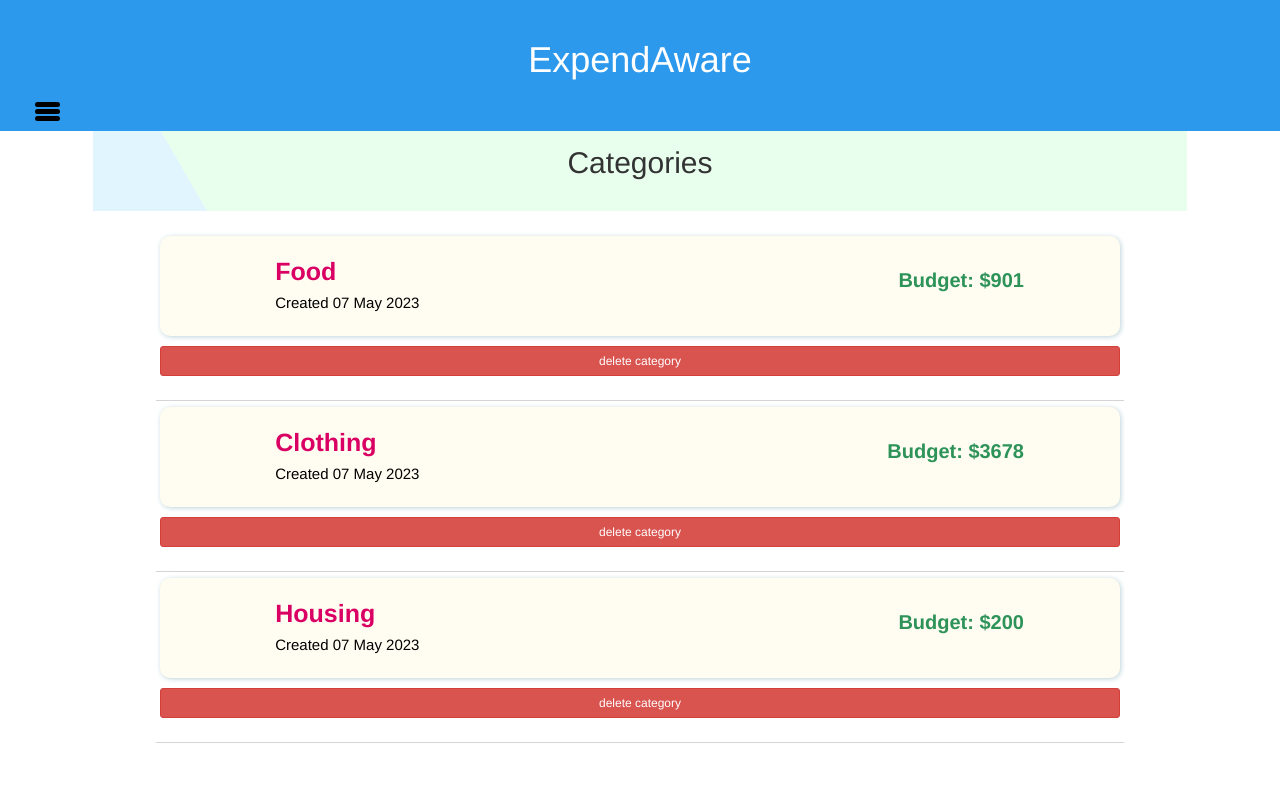
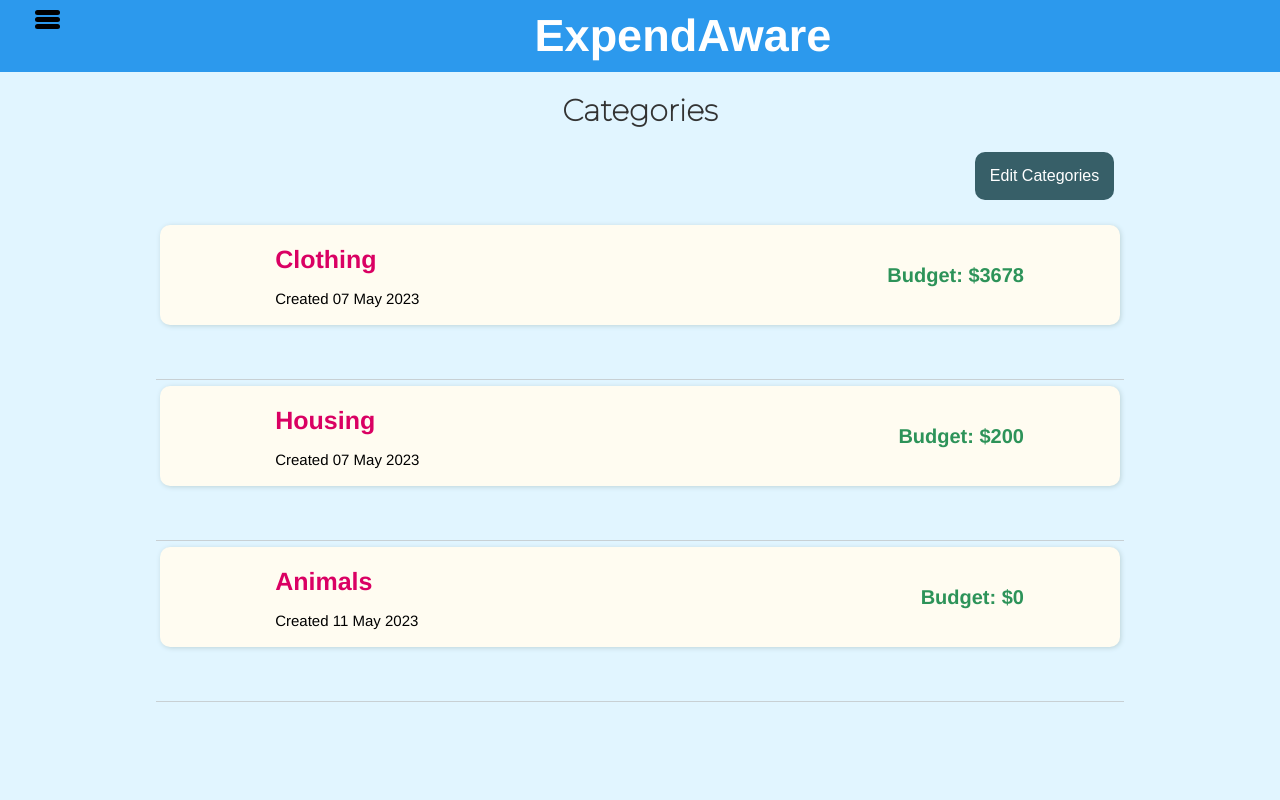
Before and after one commit to KodyMillar/ExpendAware, a Flask app: page /categories in a window 1280 px wide. Run offline with Flask 3, Linux system fonts and the light colour scheme; some libraries are stand-ins or nearby versions.

Commit message:
create edit mode button for categories

```diff
--- a/budget.json
+++ b/budget.json
@@ -1 +1 @@
-[{"name": "Groceries", "amount": 101, "category": "Food"}, {"name": "Dine Out", "amount": 177, "category": "Food"}, {"name": "Formal", "amount": 1555, "category": "Clothing"}, {"name": "Delivery", "amount": 100, "category": "Food"}, {"name": "Bakery", "amount": 423, "category": "Food"}, {"name": "Casual", "amount": 2123, "category": "Clothing"}, {"name": "Utilities", "amount": "200", "category": "Housing"}, {"name": "Sheep", "amount": "100", "category": "Food"}]
+[{"name": "Formal", "amount": 1555, "category": "Clothing"}, {"name": "Casual", "amount": 2123, "category": "Clothing"}, {"name": "Utilities", "amount": "200", "category": "Housing"}]
--- a/category.json
+++ b/category.json
@@ -1 +1 @@
-[{"category": "Food", "total budget": 901, "total expenses": 30, "date": "07 May 2023"}, {"category": "Clothing", "total budget": 3678, "total expenses": 500, "date": "07 May 2023"}, {"category": "Housing", "total budget": 200, "total expenses": 300, "date": "07 May 2023"}]
+[{"category": "Clothing", "total budget": 3678, "total expenses": 500, "date": "07 May 2023"}, {"category": "Housing", "total budget": 200, "total expenses": 300, "date": "07 May 2023"}, {"category": "Animals", "total budget": 0, "total expenses": 0, "date": "11 May 2023"}]
--- a/static/script.js
+++ b/static/script.js
@@ -105,3 +105,16 @@ for(let category of categoriesList){
         }
     });
 }
+
+editCategories = document.getElementById("edit-categories")
+
+function categoryEditMode() {
+
+}
+
+
+categoryButtons = document.getElementById("category-btns")
+
+function editOrDeleteCategory(e) {
+
+}
--- a/static/styles.css
+++ b/static/styles.css
@@ -14,7 +14,7 @@ body {
     align-items: center;
     padding: 0;
     margin: 0;
-    /* font-family: 'Montserrat', sans-serif; */
+    font-family: 'Montserrat', sans-serif;
     font-family: 'Franklin Gothic Medium', 'Arial Narrow', Arial, sans-serif;
 }
 
@@ -478,14 +519,21 @@ body,html {
     text-align: center;
     margin-left: 5%;
     padding-top: 15px;
-    background-color: rgb(232, 255, 238);
+    /* background-color: rgb(232, 255, 238); */
     height: 80px;
     width: 90%;
     z-index: 0;
     margin-top: 0;
     /* box-shadow: 3px 3px 10px rgba(0, 0, 0, 0.1); */
-    background: linear-gradient(240deg, rgb(232, 255, 238) 90%, #e1F5ff 10%);
+    /* background: linear-gradient(240deg, rgb(232, 255, 238) 90%, #e1F5ff 10%); */
 }
+
+#edit-categories {
+    display: flex;
+    justify-content: end;
+    width: 89%;
+}
+
 .categorylist-container {
     border-bottom: .25px rgba(184, 184, 184, 0.6) solid;
     padding: 20px;
@@ -588,6 +636,28 @@ a {
 .dropdown-display {
     overflow-x: visible;
 }
+
+.category-btns {
+    display: flex;
+    flex-direction: row;
+    visibility: hidden;
+}
+
+.btn-danger {
+    background-color: rgb(231, 54, 54);
+    color: white;
+    width: 50%;
+    height: 30px;
+    cursor: pointer;
+}
+
+.btn-secondary {
+    width: 50%;
+    color: white;
+    background-color: rgb(137, 153, 137);
+    cursor: pointer;
+}
+
 /* End of Categories Page --------
 ----------------------------------------*/
 
--- a/templates/base.html
+++ b/templates/base.html
@@ -37,6 +37,7 @@
             /> -->
         </div>
 
+
             <!-- <div class="home-btn">
                 <a href="/">
                     <img
@@ -48,6 +49,8 @@
                 </a>
             </div> -->
         {% endblock %}
+
+
     </header>
 
     <div id="menu-expand">
--- a/templates/categories.html
+++ b/templates/categories.html
@@ -1,12 +1,13 @@
 {% extends "base.html" %}
 {% block title %}ExpendAware - Category{% endblock %}
 {% block content %}
-<link rel="stylesheet" href="https://maxcdn.bootstrapcdn.com/bootstrap/3.4.1/css/bootstrap.min.css">
-<main>
+<!-- <link rel="stylesheet" href="https://maxcdn.bootstrapcdn.com/bootstrap/3.4.1/css/bootstrap.min.css"> -->
+<main id="categories-main">
     <h2 id="categories-title">Categories</h2>
-    <!-- <h3>{{ test }}</h3>
-    <h4>{{ test2 }}</h4> -->
 
+<div id="edit-categories">
+    <button>Edit Categories</button>
+</div>
 
 <div id="category-list">
     {% for category in categories %}
@@ -35,7 +36,7 @@
         {% endfor %}
     </ul>
     </div>
-    <form method="POST"><input type="submit" class="btn btn-danger btn-sm" value="delete category" name="{{ category['category'] }}"></form>
+    <form method="POST" class="category-btns"><input type="submit" class="btn btn-secondary btn-sm" value="Edit category" name=""><input type="submit" class="btn btn-danger btn-sm" value="Delete category" name="{{ category['category'] }}"></form>
     </div>
     {% endfor %}
 
--- a/templates/index.html
+++ b/templates/index.html
@@ -27,9 +27,9 @@
       <hr />
   </div>
 
-  <h4 class="first-h4">Total</h4>
+  <h4 class="first-h4" id="total-heading">Total</h4>
 
-  <div class="expenses-section">
+  <div class="expenses-section" id="totals">
       <h4>Budget: ${{ total_budget }}</h4>
       <h4>Expenses: ${{ total_expenses }}</h4>
   </div>
```
Also changed, not shown: other parts of static/styles.css (+52 -11 lines).
